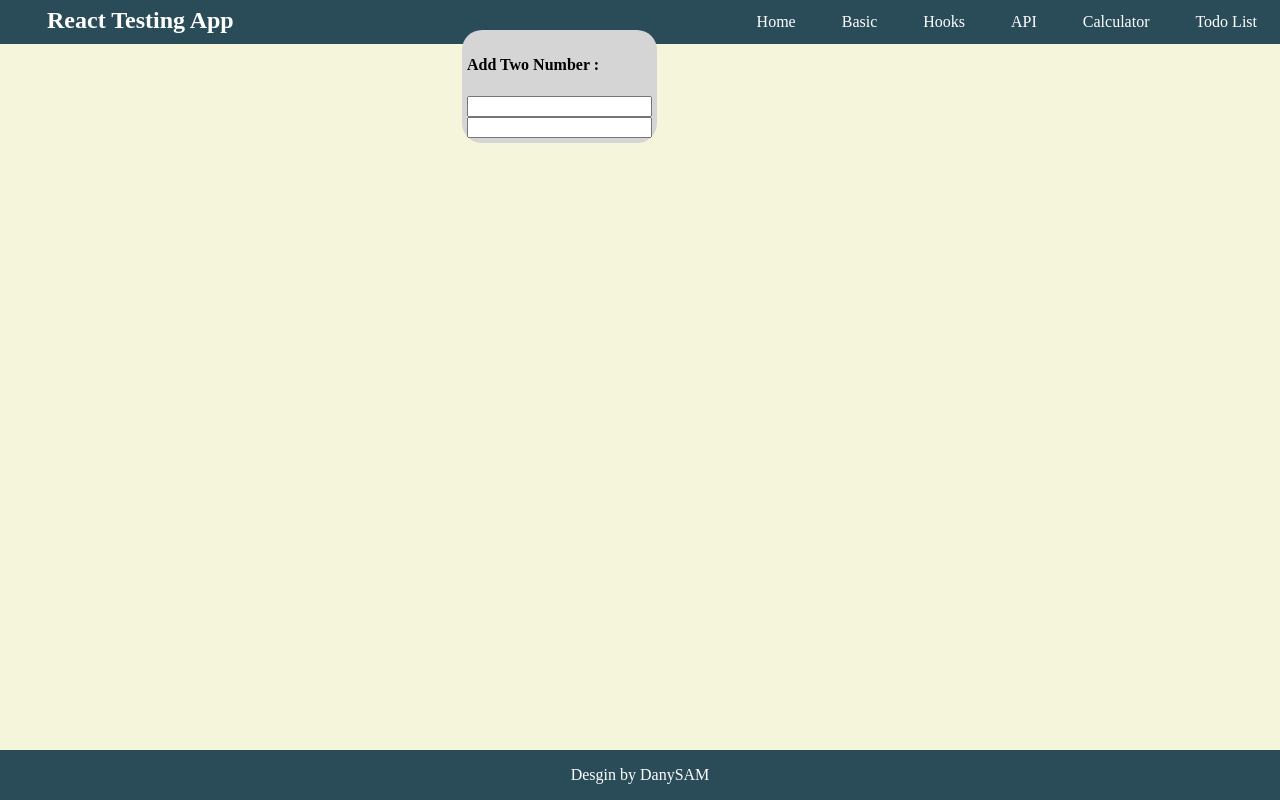
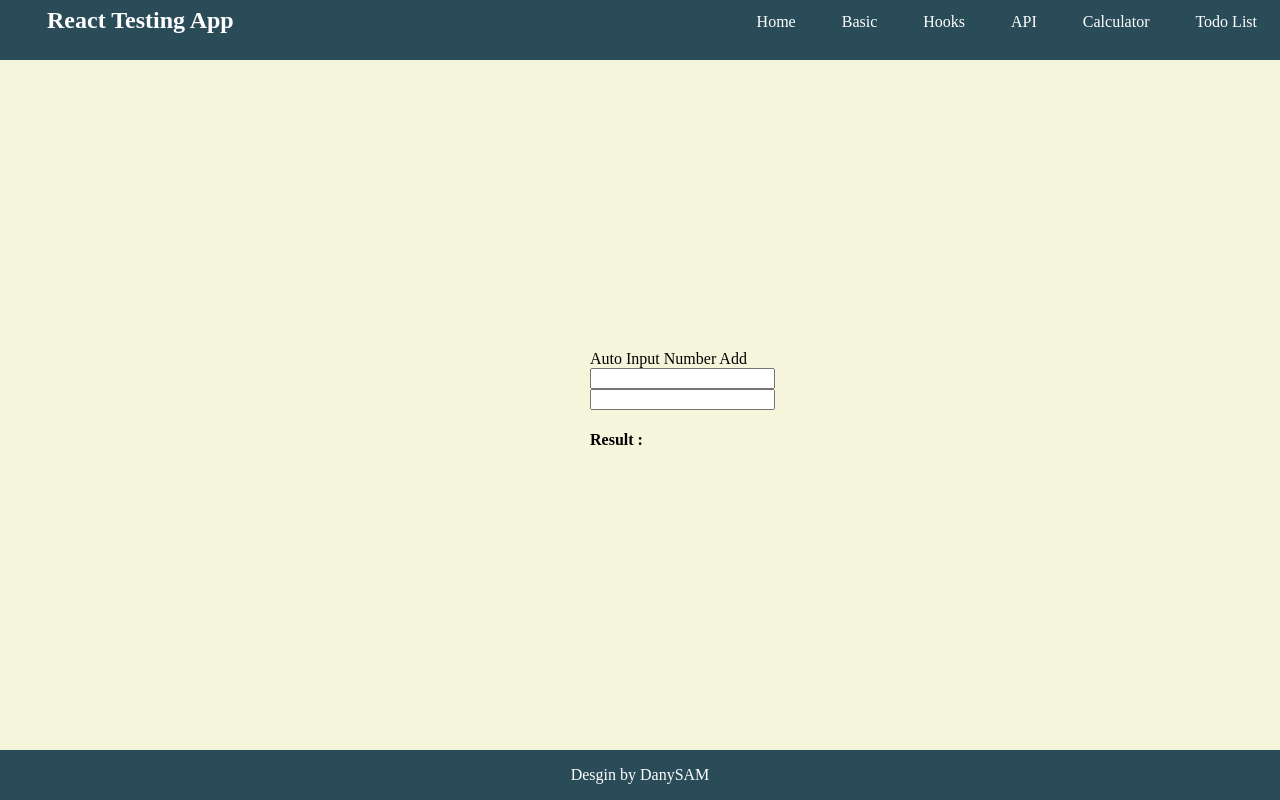
Before and after one commit to syedmomin/testing-app, a React (Create React App) app: page /number in a window 1280 px wide. Built offline with nearby package versions, Linux system fonts and the light colour scheme.

Commit message:
complete two style

```diff
--- a/src/App.css
+++ b/src/App.css
@@ -1,35 +1,41 @@
-.navbar{
+.navbar {
+    position: fixed;
+    z-index: 2;
+    width: 100%;
     background-color: #2a4c59;
+}
 
-}
-.navbar ul{
+.navbar ul {
     display: flex;
     justify-content: space-between;
     margin-top: 0;
     overflow: auto;
 }
 
-.navbar ul h2{
-color: white;
-margin: 2px;
-padding: 5px;
+.navbar ul h2 {
+    color: white;
+    margin: 2px;
+    padding: 5px;
 }
 
-.navbar li{
-    float:left;
+.navbar li {
+    float: left;
     list-style: none;
     margin: 13px 20px;
 
 }
-.navbar li a{
+
+.navbar li a {
     padding: 3px 3px;
     text-decoration: none;
     color: white;
 }
-.navbar li a:hover{
+
+.navbar li a:hover {
     /* background-color: #305f72; */
     color: rgb(149, 229, 199)
 }
+
 .footer {
     position: fixed;
     left: 0;
@@ -38,4 +44,4 @@ padding: 5px;
     background-color: #2a4c59;
     color: white;
     text-align: center;
- }
+}
--- a/src/Component/add-number/AddNumber.css
+++ b/src/Component/add-number/AddNumber.css
@@ -1,4 +1,4 @@
-.mainDiv{
+.add-number{
     position: absolute;
     top: 50%;
     left: 50%;
--- a/src/Component/add-number/AddNumber.jsx
+++ b/src/Component/add-number/AddNumber.jsx
@@ -8,7 +8,7 @@ let AddNumber = () => {
         numOne: '',
         numTwo: ''
     });
-    const total = inputs.numOne  + inputs.numTwo;
+    const total = inputs.numOne + inputs.numTwo;
 
     const handleChange = (e) => {
         const name = e.target.name;
@@ -18,19 +18,21 @@ let AddNumber = () => {
 
 
     return (
-        <div className='mainDiv'>
-            <h4>Add Two Number : {total== NaN ? null: total}</h4>
+        <div className='add-number'>
+            <label>Auto Input Number Add</label>
+            <br />
             <input
-                    type="text"
+                type="number"
                 name="numOne"
                 onChange={handleChange}
             />
             <br />
             <input
-                    type="text"
+                type="number"
                 name="numTwo"
                 onChange={handleChange}
             />
+            <h4>Result : {total == NaN ? null : total}</h4>
         </div>
     );
 
```
Also changed, not shown: src/App.jsx (+1 -6 lines). Lines whose indentation alone changed are shown as unchanged.
